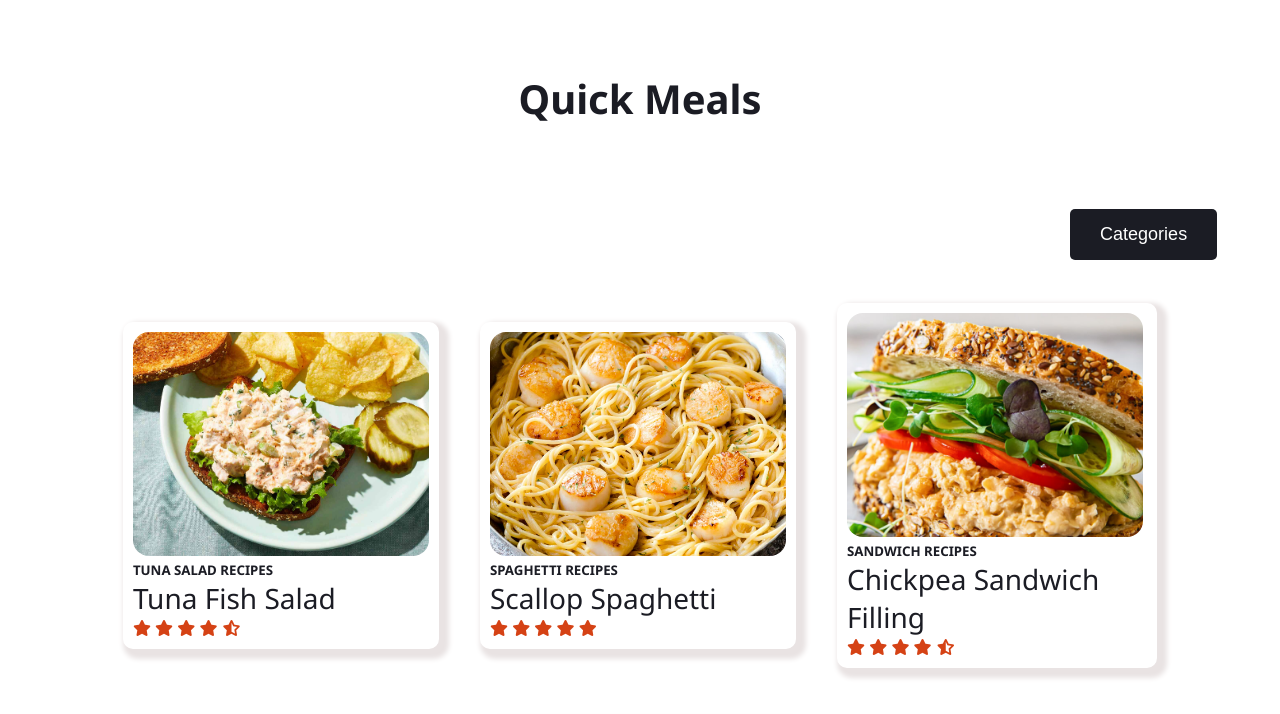
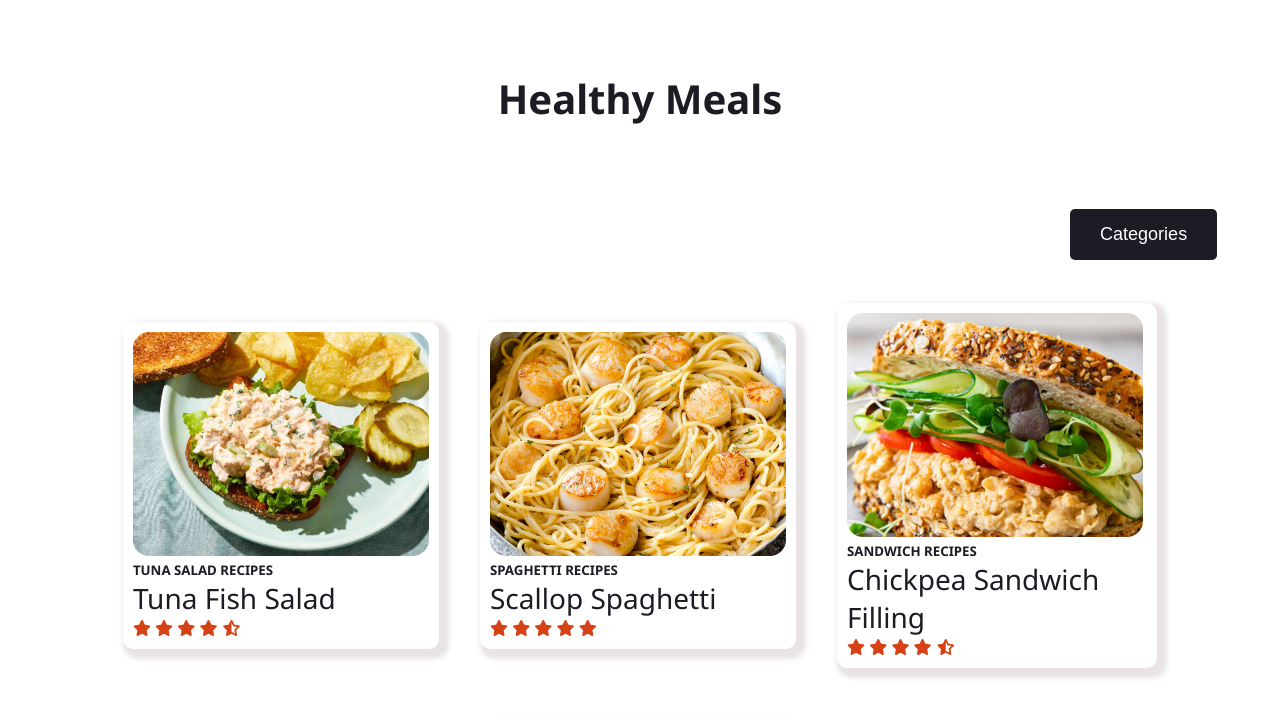
Before and after one commit to BhoneMyatShin/Spoon, a plain HTML site: page pages/HealthyMeals.html in a window 1280 px wide. Shown: the part 86-800 px from the top of the page. Drawn offline with Linux system fonts and the light colour scheme.

Commit message:
Add files via upload

```diff
--- a/pages/HealthyMeals.html
+++ b/pages/HealthyMeals.html
@@ -39,7 +39,7 @@
 <!-- === Featured Categories === -->
 <div class="EM-small-container">
     <!-- =====Today's Recipes===== -->
-    <h2 class="EM-row-title">Quick Meals</h2>
+    <h2 class="EM-row-title">Healthy Meals</h2>
 
     <div class="dropdown">
         <button>Categories</button>
```
